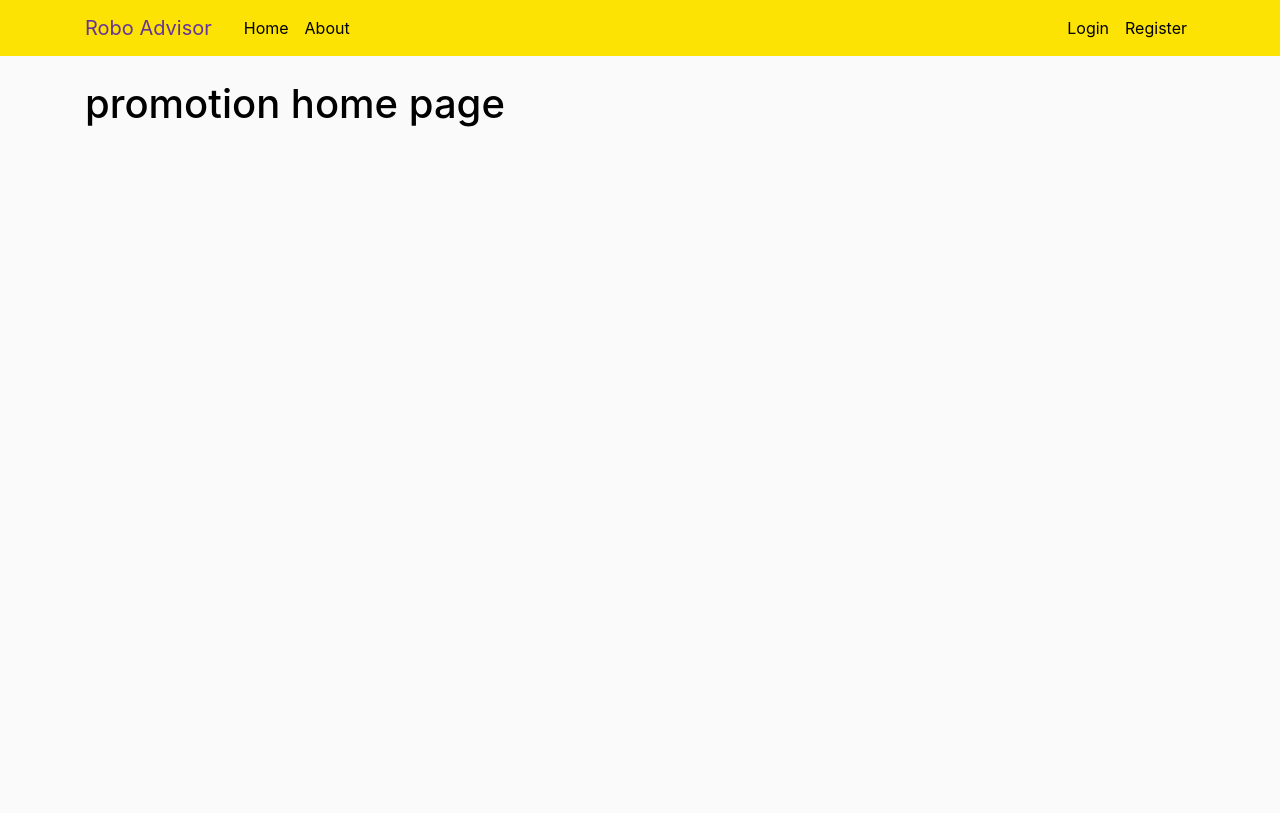
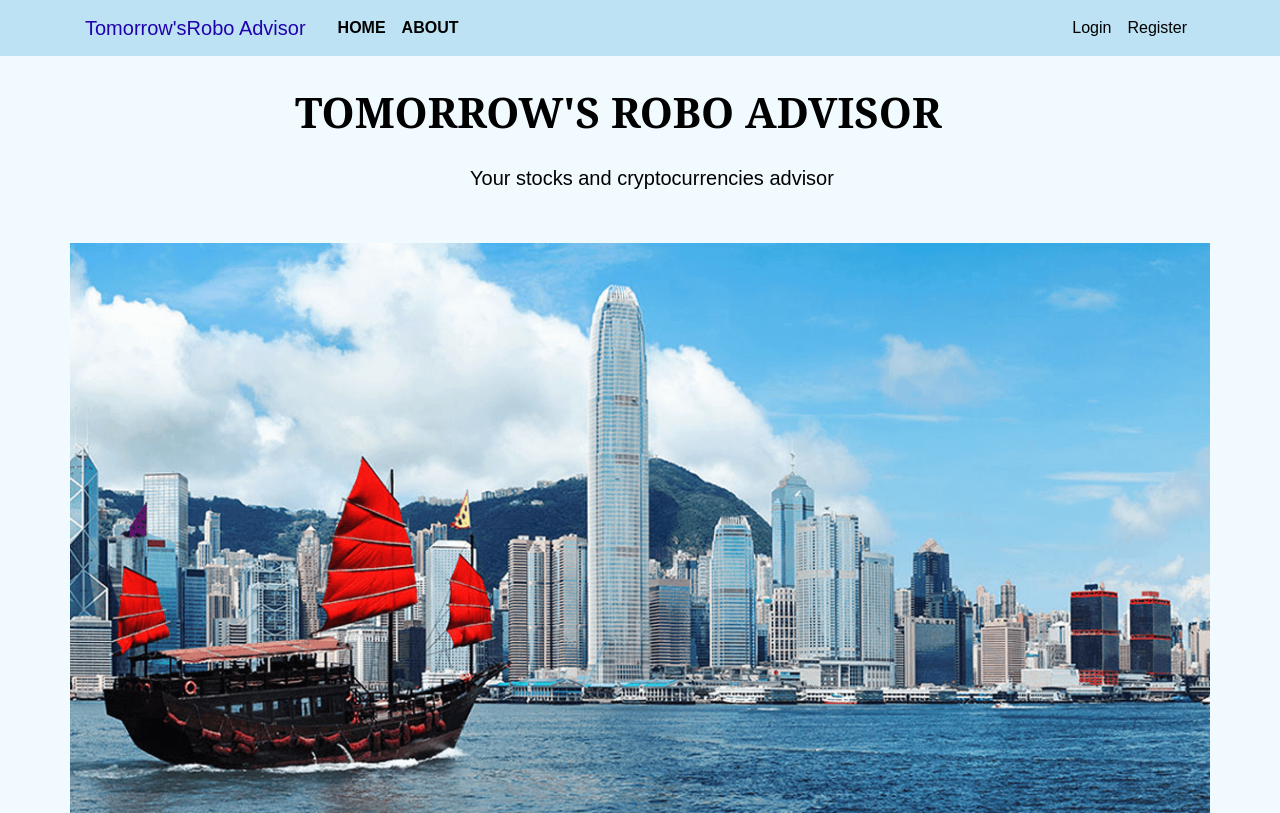
Before and after one commit to rexcywu/robo_advisor, a Django app: page / in a window 1280 px wide. Before the commit the page ends 127 px from the top, so only its background shows below. Run offline with Django 3.2, Linux system fonts and the light colour scheme; some libraries are stand-ins or nearby versions.

Commit message:
modify home.html and about.html

```diff
--- a/web/static/web/main.css
+++ b/web/static/web/main.css
@@ -1,7 +1,8 @@
 body {
-    background: #fafafa;
+    background: #f0faff;
     color: #000000;
     margin-top: 5rem;
+    font-family: 'Poppins', sans-serif;
   }
 
   h1, h2, h3, h4, h5, h6 {
@@ -12,15 +13,16 @@ body {
     margin: 0;
   }
 
-  .bg-steel {
-    background-color: #fce303;
+  .bg-custom {
+    background-color: #bce2f3;
   }
+
 
   .site-header .navbar-nav .nav-link {
     color: #000000;
   }
 
-  .site-header .navbar-nav .nav-link:hover {
+  .site-header .navbar-nav .link:hover {
     color: #000000;
   }
 
@@ -41,7 +43,7 @@ body {
   }
 
   a.article-title:hover {
-    color: #fde722;
+    color: #0375df;
     text-decoration: none;
   }
 
--- a/web/templates/web/base.html
+++ b/web/templates/web/base.html
@@ -18,16 +18,16 @@
 </head>
 <body>
     <header class="site-header">
-      <nav class="navbar navbar-expand-md navbar-dark bg-steel fixed-top">
+      <nav class="navbar navbar-expand-md bg-custom navbar-dark fixed-top">
         <div class="container">
-          <a class="navbar-brand mr-4" style="color:rebeccapurple;" href="{% url 'web-home' %}">Robo Advisor</a>
+          <a class="navbar-brand mr-4" style="color:rgb(33, 2, 173);" href="{% url 'web-home' %}">Tomorrow'sRobo Advisor</a>
           <button class="navbar-toggler" type="button" data-toggle="collapse" data-target="#navbarToggle" aria-controls="navbarToggle" aria-expanded="false" aria-label="Toggle navigation">
           <span class="navbar-toggler-icon"></span>
           </button>
-          <div class="collapse navbar-collapse" id="navbarToggle">
-            <div class="navbar-nav mr-auto">
-              <a class="nav-item nav-link" href="{% url 'web-home' %}">Home</a>
-              <a class="nav-item nav-link" href="{% url 'web-about' %}">About</a>
+          <div class="collapse navbar-collapse bg-inf" id="navbarToggle">
+            <div class="navbar-nav mr-auto" style="font-weight: bold;">
+              <a class="nav-item nav-link" href="{% url 'web-home' %}">HOME</a>
+              <a class="nav-item nav-link" href="{% url 'web-about' %}">ABOUT</a>
             </div>
             <!-- Navbar Right Side -->
             <div class="navbar-nav">
--- a/web/templates/web/home.html
+++ b/web/templates/web/home.html
@@ -1,4 +1,64 @@
-{% extends "web/base.html" %}
-{% block content %}
-    <h1>promotion home page</h1>
-{% endblock content %}
+{% load static %}
+<!DOCTYPE html>
+<html>
+<head>
+
+    <!-- Required meta tags -->
+    <meta charset="utf-8">
+    <meta name="viewport" content="width=device-width, initial-scale=1, shrink-to-fit=no">
+
+    <!-- Bootstrap CSS -->
+    <link rel="stylesheet" href="https://maxcdn.bootstrapcdn.com/bootstrap/4.0.0/css/bootstrap.min.css" integrity="sha384-Gn5384xqQ1aoWXA+058RXPxPg6fy4IWvTNh0E263XmFcJlSAwiGgFAW/dAiS6JXm" crossorigin="anonymous">
+
+    <link rel="stylesheet" type="text/css" href="{% static 'web/main.css' %}">
+
+
+    <title>Robo advisor</title>
+
+</head>
+<body>
+    <header class="site-header">
+      <nav class="navbar navbar-expand-md bg-custom navbar-dark fixed-top">
+        <div class="container">
+          <a class="navbar-brand mr-4" style="color:rgb(33, 2, 173);" href="{% url 'web-home' %}">Tomorrow'sRobo Advisor</a>
+          <button class="navbar-toggler" type="button" data-toggle="collapse" data-target="#navbarToggle" aria-controls="navbarToggle" aria-expanded="false" aria-label="Toggle navigation">
+          <span class="navbar-toggler-icon"></span>
+          </button>
+          <div class="collapse navbar-collapse bg-inf" id="navbarToggle">
+            <div class="navbar-nav mr-auto" style="font-weight: bold;">
+              <a class="nav-item nav-link" href="{% url 'web-home' %}">HOME</a>
+              <a class="nav-item nav-link" href="{% url 'web-about' %}">ABOUT</a>
+            </div>
+            <!-- Navbar Right Side -->
+            <div class="navbar-nav">
+              {% if user.is_authenticated %}
+                <a class="nav-item nav-link" href="{% url 'portfolio-home' %}">Portfolio</a>
+                <a class="nav-item nav-link" href="{% url 'profile' %}">Profile</a>
+                <a class="nav-item nav-link" href="{% url 'logout' %}">Logout</a>
+              {% else %}
+                <a class="nav-item nav-link" href="{% url 'login' %}">Login</a>
+                <a class="nav-item nav-link" href="{% url 'register' %}">Register</a>
+              {% endif %}
+            </div>
+          </div>
+        </div>
+      </nav>
+    </header>
+    <main role="main" class="container">
+      <div class="row">
+            <p style="margin:0px 0px 20px 225px; ;font-size:42px; font-family: Georgia, Times;font-weight: bold;">TOMORROW'S ROBO ADVISOR </p>
+            <p style="margin:0px 0px 50px 400px; ;font-size:42px;font-size:20px">Your stocks and cryptocurrencies advisor</p>
+            <img src="{% static 'web/background.png'%}"  style="max-width: 100%"
+            alt="">
+        </div>
+
+      </div>
+    </main>
+
+    <!-- Optional JavaScript -->
+    <!-- jQuery first, then Popper.js, then Bootstrap JS -->
+    <script src="https://code.jquery.com/jquery-3.2.1.slim.min.js" integrity="sha384-KJ3o2DKtIkvYIK3UENzmM7KCkRr/rE9/Qpg6aAZGJwFDMVNA/GpGFF93hXpG5KkN" crossorigin="anonymous"></script>
+    <script src="https://cdnjs.cloudflare.com/ajax/libs/popper.js/1.12.9/umd/popper.min.js" integrity="sha384-ApNbgh9B+Y1QKtv3Rn7W3mgPxhU9K/ScQsAP7hUibX39j7fakFPskvXusvfa0b4Q" crossorigin="anonymous"></script>
+    <script src="https://maxcdn.bootstrapcdn.com/bootstrap/4.0.0/js/bootstrap.min.js" integrity="sha384-JZR6Spejh4U02d8jOt6vLEHfe/JQGiRRSQQxSfFWpi1MquVdAyjUar5+76PVCmYl" crossorigin="anonymous"></script>
+</body>
+</html>
```
Also changed, not shown: web/templates/web/about.html (+10 -1 lines), db.sqlite3, web/static/web/background.png (added), web/static/web/logo.jpg (added), 5 other files.
